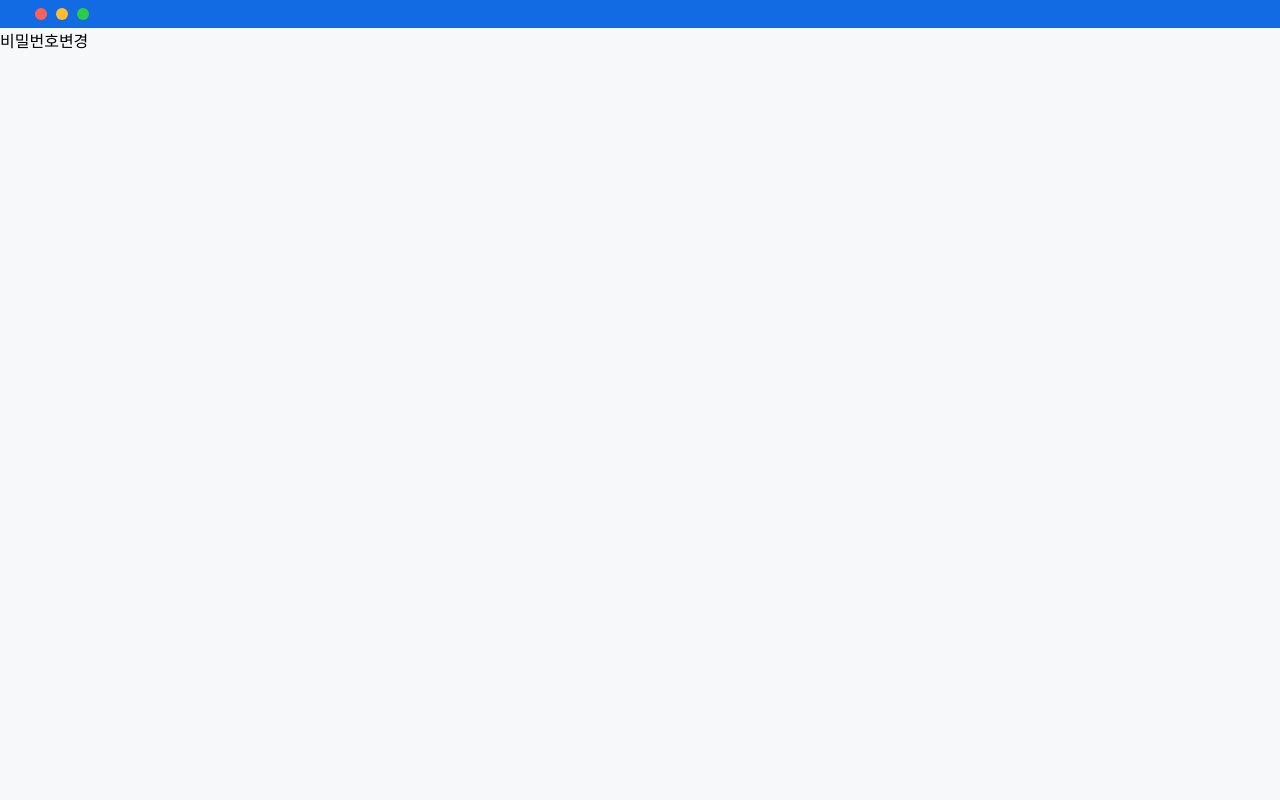
After one commit to mochang2/Univ-Maps, a Django app: page /auth/changepasswd/ in a window 1280 px wide. The commit adds this page. Run offline with Django 3.2, Linux system fonts and the light colour scheme.

Commit message:
created changepasswd

```diff
--- /dev/null
+++ b/toyproject/UnivMaps/users/static/users/css/changepasswd.css
@@ -0,0 +1,44 @@
+html, body {
+    height: 100%;
+	overflow: auto;
+	overflow-x: hidden;
+}
+body{
+    margin: 0;
+	background-color: rgb(247,248,249);
+}
+.wrapper{
+	height: 100%;
+}
+
+.above-menu-wrapper{
+    padding-top:0;
+    padding-bottom:0;
+    background-color: rgb(19,107,227);
+    display:flex;
+    justify-content: space-between;
+}
+/* 메인 페이지로 돌아가는 기능 */
+.dot-wrapper{
+    margin-left: 1.6rem;
+    width: 72px;
+    height: 28px;
+    display: flex;
+    justify-content: space-evenly;
+    align-items: center;
+    cursor: pointer;
+}
+.dot{
+    width: 12px;
+    height: 12px;
+    border-radius: 100%;
+}
+.red-dot{
+    background-color: #FF6157;
+}
+.yellow-dot{
+    background-color: #FEBC2E;
+}
+.green-dot{
+    background-color: #2ACD43;
+}
--- /dev/null
+++ b/toyproject/UnivMaps/users/templates/users/changepasswd.html
@@ -0,0 +1,31 @@
+{% load static %}
+
+<!DOCTYPE html>
+
+<html>
+
+<head>
+    <meta charset="UTF-8">
+    <meta name="viewpoint" content="width=device-width, initial-scale=1">
+    <title>비밀번호변경</title>
+    <link rel="stylesheet" type="text/css" href="{% static 'users/css/changepasswd.css' %}">
+    <script type="text/javascript" src="{% static 'users/js/changepasswd.js' %}"></script>
+</head>
+
+<body>
+    <div class="wrapper">
+        <div class="above-menu-wrapper">
+            <div class="dot-wrapper" onclick="location.href='/';">
+                <div class="red-dot dot"></div>
+                <div class="yellow-dot dot"></div>
+                <div class="green-dot dot"></div>
+            </div>
+        </div>
+
+        <div class="below-container">
+            비밀번호변경
+        </div> <!-- below-container -->
+    </div><!-- wrapper -->
+</body>
+
+</html>
--- a/toyproject/UnivMaps/users/urls.py
+++ b/toyproject/UnivMaps/users/urls.py
@@ -9,4 +9,5 @@ urlpatterns = [
     path("logout/", views.logout, name="logout"),
     path("findpasswd/", views.findpasswd, name="findpasswd"),
     path("checkID/", views.checkifIDduplicated, name="checkifIDduplicated"),
+    path("changepasswd/", views.changepasswd, name="changepasswd"),
 ]
--- a/toyproject/UnivMaps/users/views.py
+++ b/toyproject/UnivMaps/users/views.py
@@ -176,3 +176,11 @@ def checkifIDduplicated(request):
 # 이 함수와 settings.py의 AXES_LOCKOUT_CALLABLE 변수를 통해 락 메시지 커스터마이징 가능
 # def lockout(request, credentials, *args, **kwargs):
 #     return JsonResponse({"status": "Locked out due to too many login failures"}, status=403)
+
+
+def changepasswd(request):
+    data = {}
+    if request.method == "POST":
+        pass
+
+    return render(request, "users/changepasswd.html", data)
```
Also changed, not shown: toyproject/UnivMaps/posts/templates/posts/posts_home.html (+2 -6 lines), toyproject/UnivMaps/users/static/users/js/changepasswd.js (added, +54 -0 lines).
